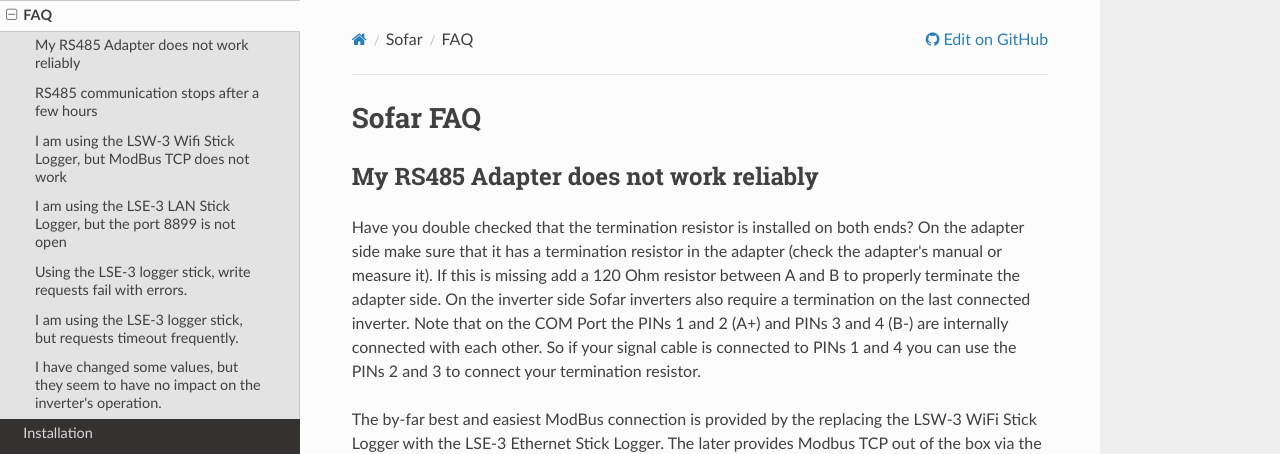
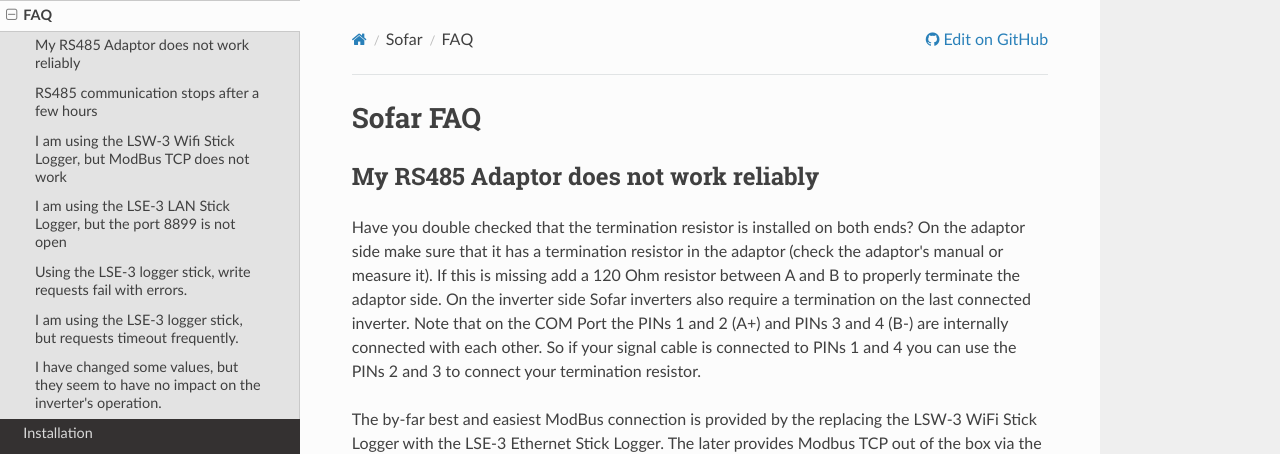
Before and after one commit to wills106/homeassistant-solax-modbus, an MkDocs documentation site: the page built from docs/sofar-faq.md, in a window 1280 px wide and 900 px high. Shown: the top 454 px of the window. Built offline with MkDocs 1.6.1, drawn with Linux system fonts in a browser that asks for light colours; nearby versions of some CDN libraries.

Commit message:
Use adaptor instead of adapter

```diff
--- a/docs/sofar-faq.md
+++ b/docs/sofar-faq.md
@@ -1,8 +1,8 @@
 # Sofar FAQ
 
-## My RS485 Adapter does not work reliably
+## My RS485 Adaptor does not work reliably
 
-Have you double checked that the termination resistor is installed on both ends? On the adapter side make sure that it has a termination resistor in the adapter (check the adapter's manual or measure it). If this is missing add a 120 Ohm resistor between A and B to properly terminate the adapter side. On the inverter side Sofar inverters also require a termination on the last connected inverter. Note that on the COM Port the PINs 1 and 2 (A+) and PINs 3 and 4 (B-) are internally connected with each other. So if your signal cable is connected to PINs 1 and 4 you can use the PINs 2 and 3 to connect your termination resistor.
+Have you double checked that the termination resistor is installed on both ends? On the adaptor side make sure that it has a termination resistor in the adaptor (check the adaptor's manual or measure it). If this is missing add a 120 Ohm resistor between A and B to properly terminate the adaptor side. On the inverter side Sofar inverters also require a termination on the last connected inverter. Note that on the COM Port the PINs 1 and 2 (A+) and PINs 3 and 4 (B-) are internally connected with each other. So if your signal cable is connected to PINs 1 and 4 you can use the PINs 2 and 3 to connect your termination resistor.
 
 The by-far best and easiest ModBus connection is provided by the replacing the LSW-3 WiFi Stick Logger with the LSE-3 Ethernet Stick Logger. The later provides Modbus TCP out of the box via the port 8899.
 
```
